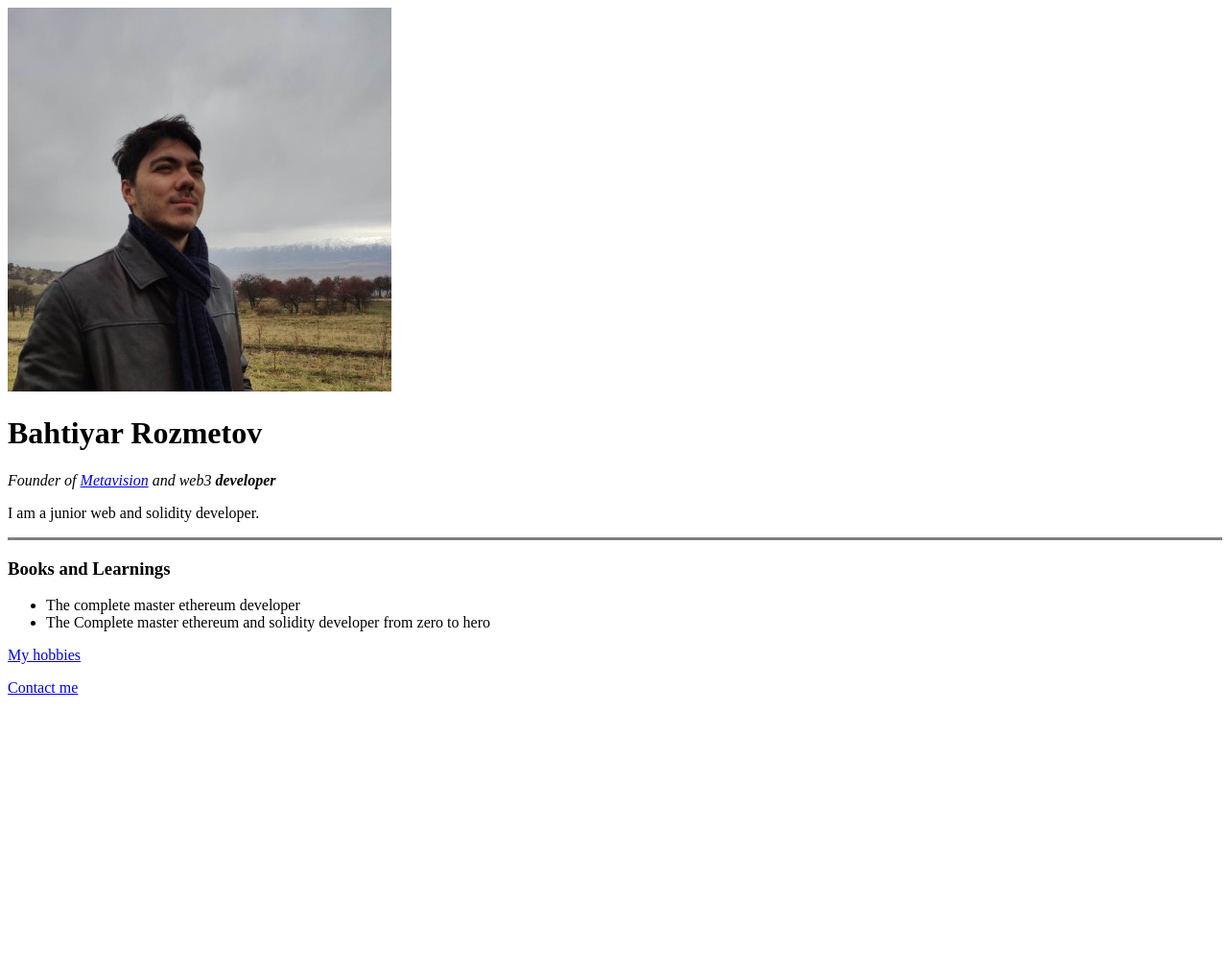
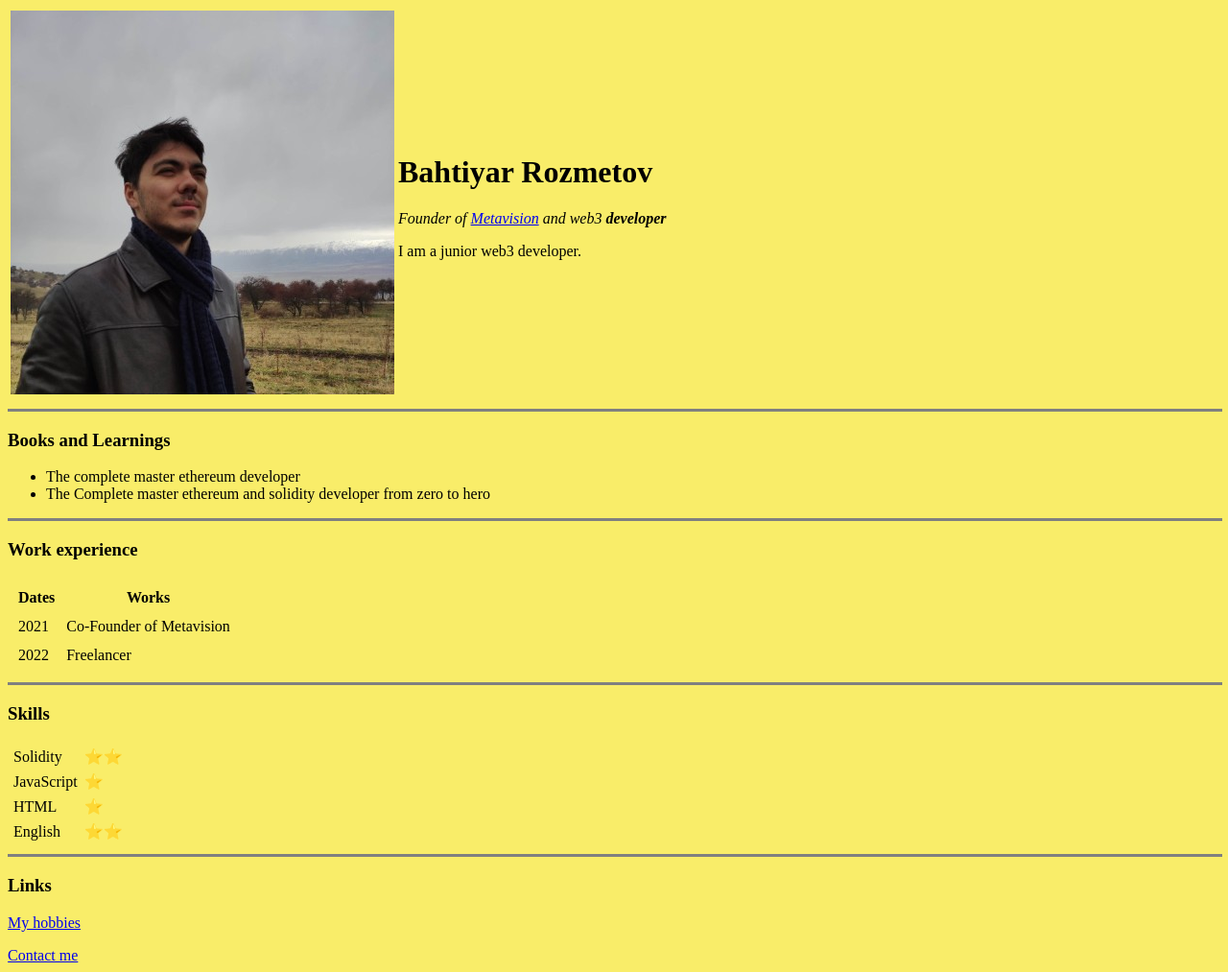
Before and after one commit to zakEther/html-css-js, a plain HTML site: page index.html in a window 1280 px wide. Shown: the whole page at 96% size. Before the commit the page ends 800 px from the top, so only its background shows below. Drawn offline with Linux system fonts and the light colour scheme.

Commit message:
added tables and <tr> in index

```diff
--- a/index.html
+++ b/index.html
@@ -4,11 +4,15 @@
     <meta charset="UTF-8">
     <title>Bahtiyar's Personal Site</title>
 </head>
-<body>
-    <img src="images/Bahtiyar_Rozmetov.png" alt="Bahtiyar progile picture">
-    <h1>Bahtiyar Rozmetov</h1>
-    <p><em>Founder of <a href="https://metavsn.games">Metavision</a> and web3 <strong>developer</strong></em></p>
-    <p>I am a junior web and solidity developer.</p>
+<body style="background-color: #F9ED69">
+    <table cellspasing="20">
+        <tr>
+            <td><img src="images/Bahtiyar_Rozmetov.png" alt="Bahtiyar progile picture"></td>
+            <td><h1>Bahtiyar Rozmetov</h1>
+                <p><em>Founder of <a href="https://metavsn.games">Metavision</a> and web3 <strong>developer</strong></em></p>
+                <p>I am a junior web3 developer.</p></td>
+        </tr>
+    </table>
     <hr size="3" noshade width="100%">
 
     <h3>Books and Learnings</h3>
@@ -16,10 +20,48 @@
         <li>The complete master ethereum developer</li>
         <li>The Complete master ethereum and solidity developer from zero to hero</li>
     </ul>
-        <a href="hobbies.html">My hobbies</a>
-        <p></p>
-        <a href="contact.html">Contact me</a>
-    </ol>
-
+    <hr size="3" noshade width="100%">
+    <h3>Work experience</h3>
+    <table cellspacing="10">
+        <thead>
+            <tr>
+                <th>Dates</th>
+                <th>Works</th>
+            </tr>
+        </thead>
+        <tr>
+            <td>2021</td>
+            <td>Co-Founder of Metavision</td>
+        </tr>
+        <tr>
+            <td>2022</td>
+            <td>Freelancer</td>
+        </tr>
+    </table>
+    <hr size="3" noshade width="100%">
+    <h3>Skills</h3>
+    <table cellspacing="5">
+        <tr>
+            <td>Solidity</td>
+            <td>⭐⭐</td>
+        </tr>
+        <tr>
+            <td>JavaScript</td>
+            <td>⭐</td>
+        </tr>
+        <tr>
+            <td>HTML</td>
+            <td>⭐</td>
+        </tr>
+        <tr>
+            <td>English</td>
+            <td>⭐⭐</td>
+        </tr>
+    </table>
+    <hr size="3" noshade width="100%">
+    <h3>Links</h3>
+    <a href="hobbies.html">My hobbies</a>
+    <p></p>
+    <a href="contact.html">Contact me</a>
 </body>
 </html>
```
